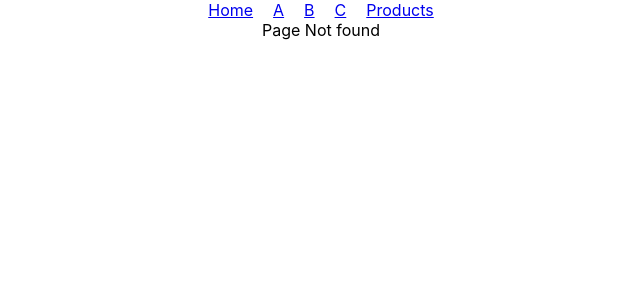
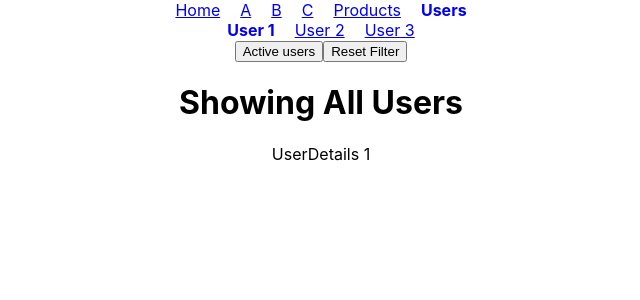
Before and after one commit to mercecii/dropdown, a React (Create React App) app: page /user/1 in a window 1280 px wide. Before the commit this address had no page. Shown: the top 300 px of the page, without its empty margins (319-959 px from the left). Built offline with nearby package versions, Linux system fonts and the light colour scheme.

Commit message:
feat: Dynamic Routes

```diff
--- a/src/App.tsx
+++ b/src/App.tsx
@@ -13,6 +13,9 @@ import NoMatch from "./components/NoMatch";
 import Products from "./components/Product/Products";
 import FeaturedProducts from "./components/Product/FeaturedProducts";
 import NewProducts from "./components/Product/NewProducts";
+import User from "./components/User/User";
+import UserDetails from "./components/User/UserDetails";
+import Admin from "./components/User/Admin";
 
 const initialState = 0;
 const reducer = (state: number, action: { type: string }) => {
@@ -38,21 +41,20 @@ function App() {
       <div className="App">
         <Navbar />
         <Routes>
-          <Route Component={Home} path="/" />
-          <Route Component={ComponentA} path="a" />
-          <Route Component={ComponentB} path="b" />
-          <Route Component={ComponentC} path="c" />
-          <Route Component={OrderSummary} path="order-summary" />
-          <Route Component={Products} path="products">
-            <Route
-              index
-              Component={FeaturedProducts}
-              path="featured-products"
-            />
+          <Route path="/" Component={Home} />
+          <Route path="a" Component={ComponentA} />
+          <Route path="b" Component={ComponentB} />
+          <Route path="c" Component={ComponentC} />
+          <Route path="order-summary" Component={OrderSummary} />
+          <Route path="products" Component={Products}>
             <Route index Component={FeaturedProducts} />
-            <Route Component={NewProducts} path="new-products" />
+            <Route path="new-products" Component={NewProducts} />
+            <Route path="featured-products" Component={FeaturedProducts} />
           </Route>
-
+          <Route path="user" Component={User}>
+            <Route path=":userId" Component={UserDetails} />
+            <Route path="admin" Component={Admin} />
+          </Route>
           <Route Component={NoMatch} path="*" />
         </Routes>
       </div>
--- a/src/components/Navbar.tsx
+++ b/src/components/Navbar.tsx
@@ -26,6 +26,9 @@ const Navbar = () => {
       <NavLink style={getNavLinkStyle} to={"products"}>
         Products
       </NavLink>
+      <NavLink style={getNavLinkStyle} to={"user"}>
+        Users
+      </NavLink>
     </nav>
   );
 };
--- /dev/null
+++ b/src/components/User/Admin.tsx
@@ -0,0 +1,7 @@
+import React from "react";
+
+const Admin = () => {
+  return <div>Admin</div>;
+};
+
+export default Admin;
--- /dev/null
+++ b/src/components/User/User.tsx
@@ -0,0 +1,51 @@
+import React from "react";
+import { NavLink, Outlet, useSearchParams } from "react-router-dom";
+
+const User = () => {
+  const [searchParams, setSearchParams] = useSearchParams();
+  const isShowActiveUsers = searchParams.get("filter") === "active";
+
+  return (
+    <div>
+      <nav>
+        <NavLink style={getNavLinkStyle} to={"1"}>
+          User 1
+        </NavLink>
+        <NavLink style={getNavLinkStyle} to={"2"}>
+          User 2
+        </NavLink>
+        <NavLink style={getNavLinkStyle} to={"3"}>
+          User 3
+        </NavLink>
+      </nav>
+      <button
+        onClick={() => {
+          setSearchParams({ filter: "active" });
+        }}
+      >
+        Active users
+      </button>
+      <button
+        onClick={() => {
+          setSearchParams({});
+        }}
+      >
+        Reset Filter
+      </button>
+      <h1>
+        {isShowActiveUsers ? "Showing Active Users . . ." : "Showing All Users"}
+      </h1>
+      <Outlet />
+    </div>
+  );
+};
+
+export default User;
+
+const getNavLinkStyle = ({ isActive }: { isActive: boolean }) => {
+  return {
+    padding: "10px",
+    textDecoration: isActive ? "none" : "underlined",
+    fontWeight: isActive ? "bold" : "normal",
+  };
+};
--- /dev/null
+++ b/src/components/User/UserDetails.tsx
@@ -0,0 +1,9 @@
+import React from "react";
+import { useParams } from "react-router-dom";
+
+const UserDetails = () => {
+  const params = useParams();
+  return <div>UserDetails {params.userId} </div>;
+};
+
+export default UserDetails;
```
